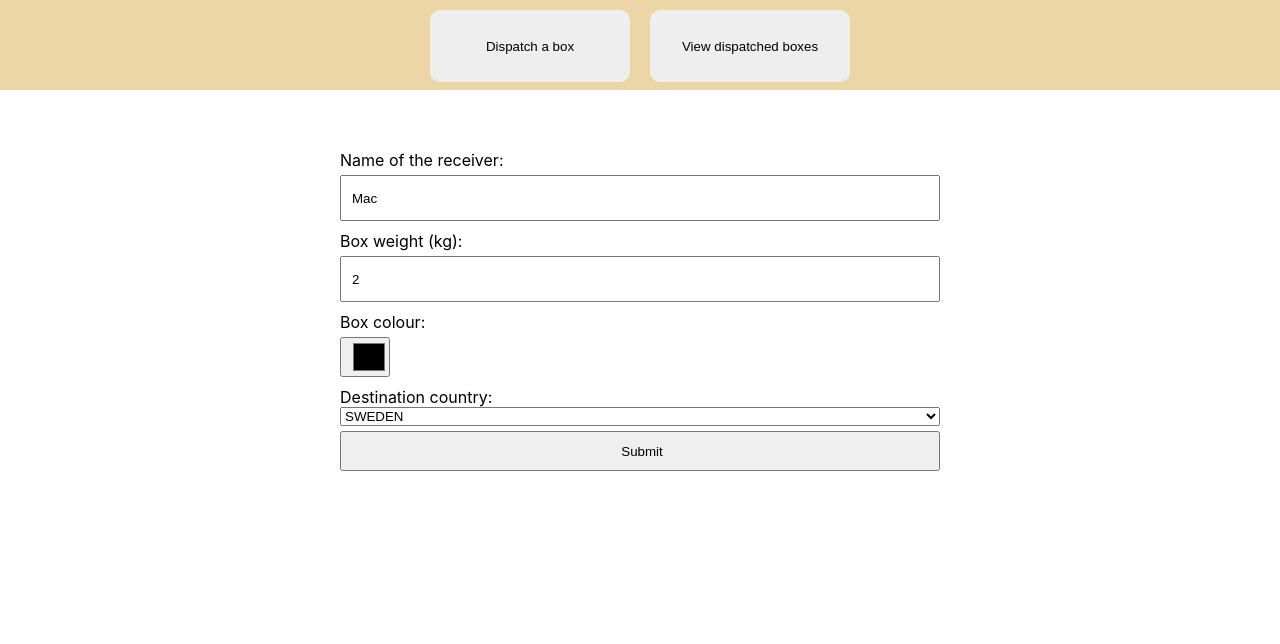
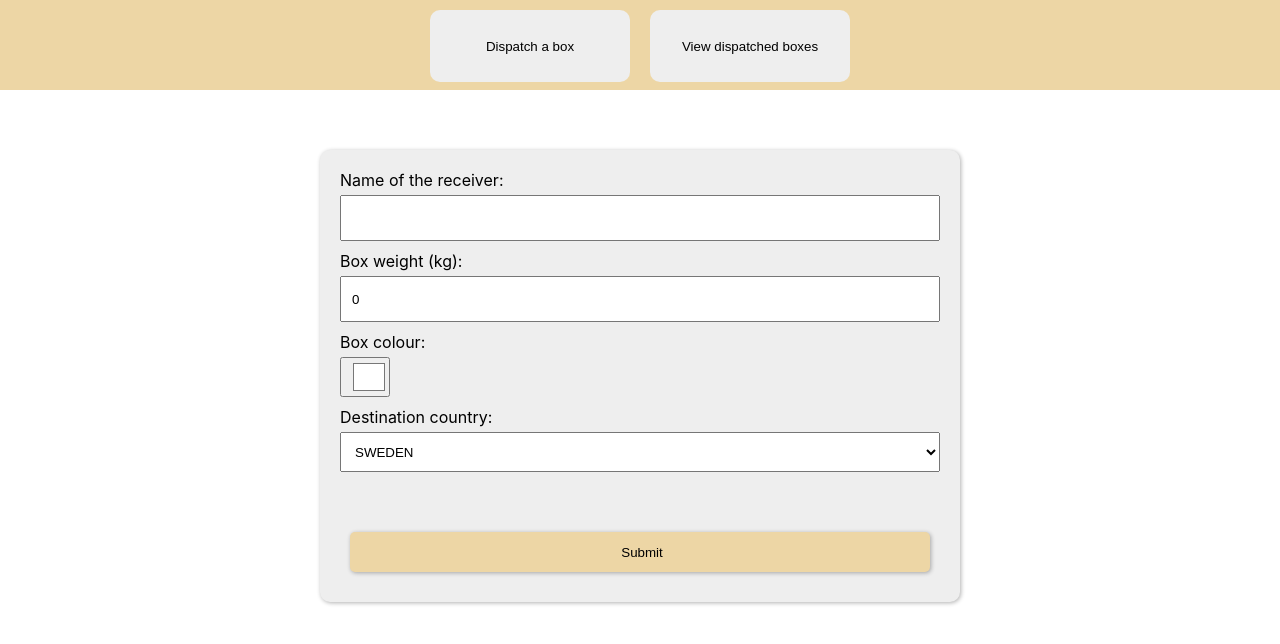
Before and after one commit to udden89/myBoxes-client, a React (Create React App) app: page / in a window 1280 px wide. Shown: the top 644 px of the page. Built offline with nearby package versions, Linux system fonts and the light colour scheme.

Commit message:
css refactoring

```diff
--- a/src/index.css
+++ b/src/index.css
@@ -1,8 +1,12 @@
 :root{
   --main-grey: #eeeeee;
   --main-brown: #edd6a5;
+  --shadow: 1px 1px 4px 0px #0000004f;
 }
 
+.shadow{
+  box-shadow: var(--shadow);
+}
 
 body {
   margin: 0;
--- a/src/utils/utils.js
+++ b/src/utils/utils.js
@@ -14,11 +14,10 @@ export function rgbToHex({ r, g, b }) {
 }
 
 export function findMostFrequentElementInArray(array) {
-  console.log(array)
   return Object.entries(
-    array.reduce((a, v) => {
-      a[v] = a[v] ? a[v] + 1 : 1
-      return a
+    array.reduce((previous, current) => {
+      previous[current] = previous[current] ? previous[current] + 1 : 1
+      return previous
     }, {})
-  ).reduce((a, v) => (v[1] >= a[1] ? v : a), [null, 0])[0]
+  ).reduce((previous, current) => (current[1] >= previous[1] ? current : previous), [null, 0])[0]
 }
--- a/src/views/DispatchNewBox.jsx
+++ b/src/views/DispatchNewBox.jsx
@@ -6,27 +6,29 @@ import css from './dispatchNewBox.module.css'
 
 export const DispatchNewBox = () => {
 
-  const boxAPI = useContext(BoxContext)
+  const boxCTX = useContext(BoxContext)
 
-  const [receiverName, setReceiverName] = useState("Mac")
-  const [boxWeight, setBoxWeight] = useState(2)
-  const [boxColor, setBoxColor] = useState("")
+  const [receiverName, setReceiverName] = useState("")
+  const [boxWeight, setBoxWeight] = useState(0)
+  const [boxColor, setBoxColor] = useState("#FFFFFF")
   const [destinationCountry, setDestinationCountry] = useState("sweden")
 
   async function dispatch(e) {
     e.preventDefault()
+
+    if (checkIfColorIsblue(boxColor)) return
+
     const box = {
       receiver: receiverName,
       weight: boxWeight,
-      color: JSON.stringify(boxColor),
+      color: JSON.stringify(hexToRgb(boxColor)),
       destinationCountry: destinationCountry
     }
-    console.log("BOX:", box)
-    boxAPI.dispatchNewBox(box)
+    boxCTX.dispatchNewBox(box)
+    resetForm()
   }
 
   function handleChange(event) {
-    console.log(event.target.value)
     switch (event.target.id) {
       case "receiverName":
         setReceiverName(event.target.value)
@@ -35,7 +37,7 @@ export const DispatchNewBox = () => {
         setBoxWeight(event.target.value)
         break
       case "boxColour":
-        setBoxColor(hexToRgb(event.target.value))
+        setBoxColor(event.target.value)
         break
       case "destinationCountry":
         setDestinationCountry(event.target.value)
@@ -43,26 +45,45 @@ export const DispatchNewBox = () => {
       default:
         break
     }
-    console.log(destinationCountry)
+  }
+
+  function checkIfColorIsblue() {
+    let { r: red, g: green, b: blue } = hexToRgb(boxColor)
+
+    if (blue >= green + red) {
+      window.alert("Blue color not allowed, please pick another one.")
+      return true
+    }
+    return false
+  }
+
+  function resetForm() {
+    setReceiverName("")
+    setBoxWeight(0)
+    setBoxColor("#FFFFFF")
+    setDestinationCountry("")
   }
 
   return (
     <div className={css.viewContainer}>
       <form className={css.boxForm} onSubmit={dispatch}>
+
         <label > Name of the receiver:</label>
-        <input id='receiverName' type="text" onChange={handleChange} value={receiverName} />
+        <input id='receiverName' type="text" onChange={handleChange} value={receiverName} required />
         <label > Box weight (kg):</label>
-        <input id='boxWeight' type="number" onChange={handleChange} value={boxWeight} />
+        <input id='boxWeight' type="number" onChange={handleChange} value={boxWeight} required min={1} />
         <label > Box colour:</label>
-        <input id='boxColour' type="color" onChange={handleChange} />
+        <input id='boxColour' type="color" onChange={handleChange} value={boxColor} required />
         <label > Destination country:</label>
-        <select name="destinationCountry" id="destinationCountry" onChange={handleChange} value={destinationCountry.toUpperCase()}>
+
+        {/* TODO HARD CODED DESTINATIONS -> SHOULD FETCH FROM API */}
+        <select name="destinationCountry" id="destinationCountry" onChange={handleChange} value={destinationCountry.toUpperCase()} required >
           <option name="sweden"> SWEDEN</option>
           <option name="china"> CHINA</option>
           <option name="brazil"> BRAZIL</option>
           <option name="australia"> AUSTRALIA</option>
         </select>
-        <input type="submit" value="Submit" />
+        <input className={css.submitBtn} type="submit" value="Submit" />
       </form>
     </div>
   )
--- a/src/views/dispatchNewBox.module.css
+++ b/src/views/dispatchNewBox.module.css
@@ -4,15 +4,36 @@
   margin-top: calc(var(--height-header) + var(--margin-to-header));
 }
 
+.form{
+
+}
+
 .boxForm{
   display: flex;
   width: 600px;
   flex-direction: column;
+  background-color: var(--main-grey);
+  padding: 20px;
+  border-radius: 10px;
+  box-shadow: var(--shadow);
 }
 
-input{
+input, select{
   height: 40px;
   margin-bottom: 10px;
   margin-top: 5px;
   padding-left: 10px;
 }
+
+.submitBtn{
+  border-radius: 5px;
+  margin: 10px;
+  margin-top: 50px;
+  background-color: var(--main-brown);
+  border: none;
+  box-shadow: var(--shadow);
+}
+
+.submitBtn:hover{
+  cursor: pointer;
+  background-color: rgb(203, 250, 203)}
--- a/src/views/listOfBoxDispatches.module.css
+++ b/src/views/listOfBoxDispatches.module.css
@@ -9,7 +9,7 @@
 .boxShippingCardContainer{
   border-radius: 10px;
   margin: 5px;
-  box-shadow: 1px 1px 4px 0px #0000004f;
+  box-shadow: var(--shadow);
 }
 
 .boxShippingCard{
@@ -26,7 +26,6 @@
 .boxShippingCard h1, h2, p {
   color: rgb(85, 85, 85);
   display: flex;
-  /* text-shadow: 0px 0px 4px #4e4e4e; */
   margin: 5px;
 }
 
```
